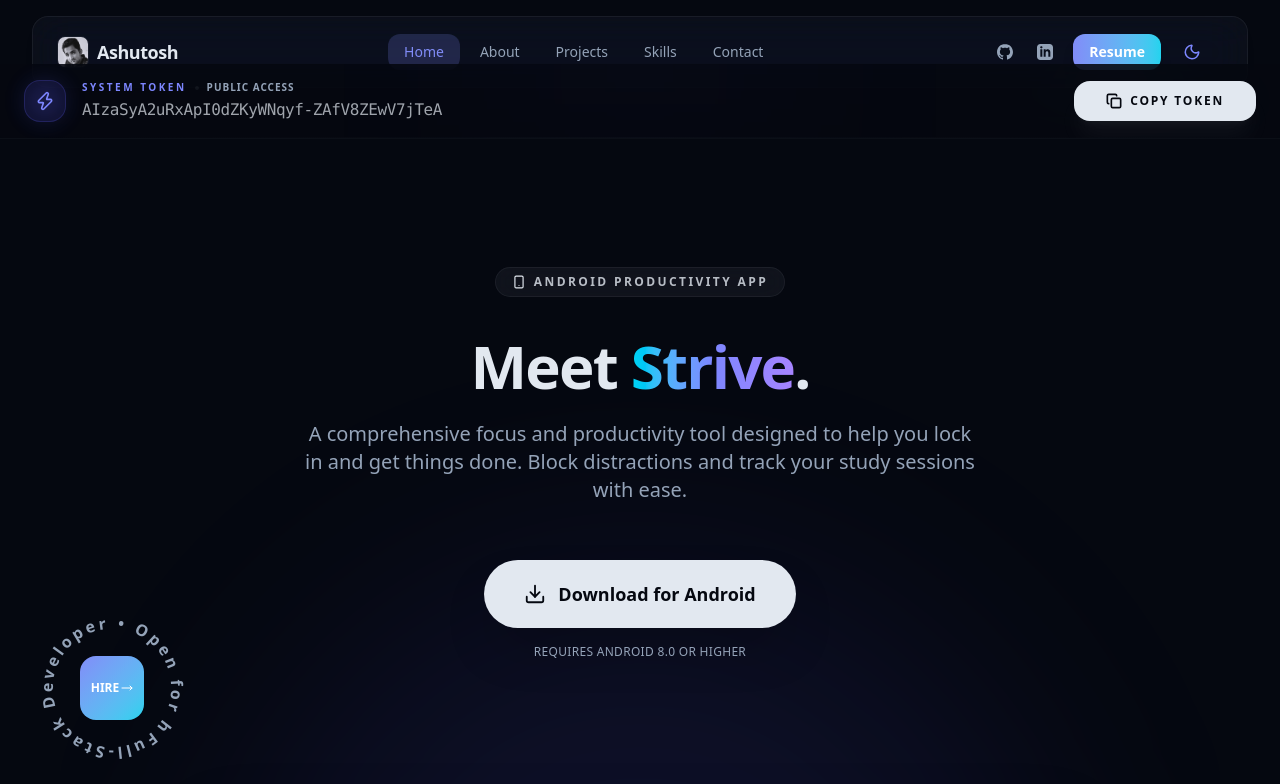
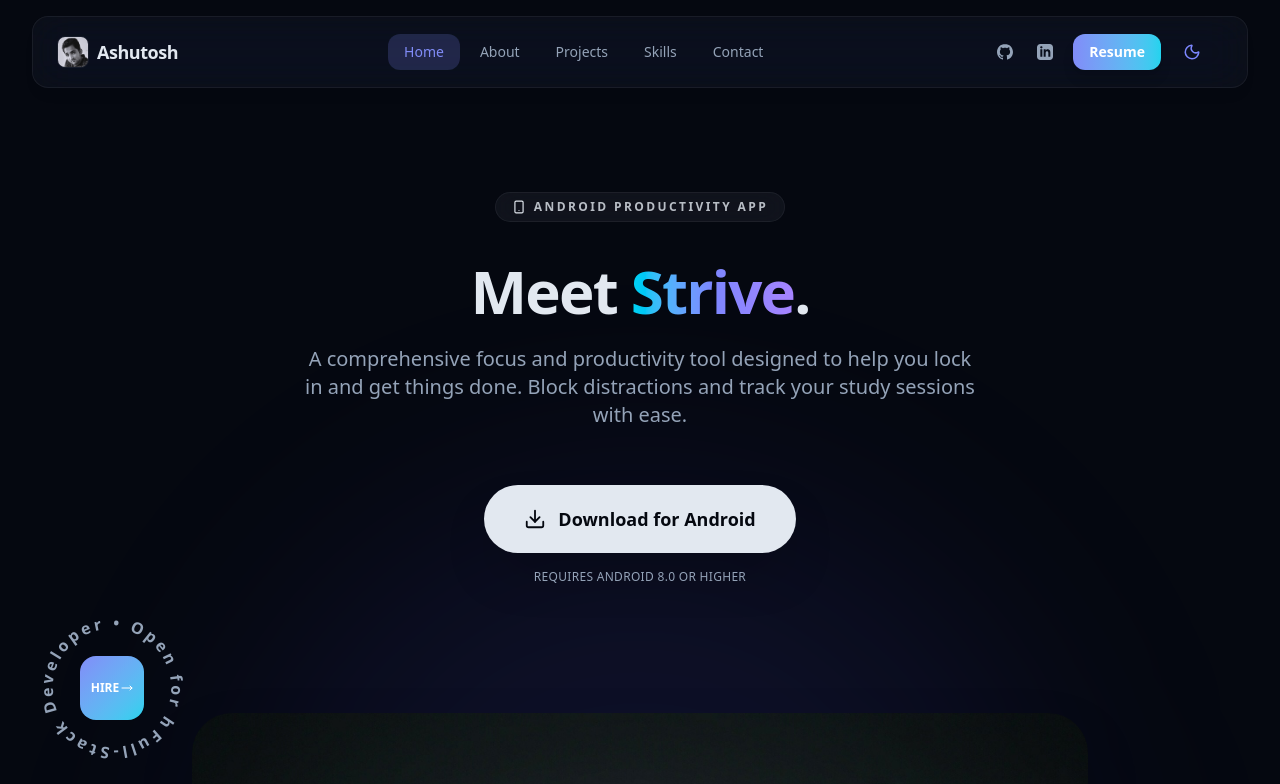
Before and after one commit to AshutoshDishagat/portfolio, a Next.js app: page / in a window 1280 px wide. Shown: the top 784 px of the page. Built offline with nearby package versions, Linux system fonts and the light colour scheme.

Commit message:
Remove API key copy section

```diff
--- a/src/app/page.tsx
+++ b/src/app/page.tsx
@@ -2,12 +2,10 @@ import Hero from "@/components/Hero";
 import HireMe from "@/components/HireMe";
 import OrbitingSkills from "@/components/OrbitingSkills";
 import AppShowcase from "@/components/AppShowcase";
-import CopySection from "@/components/CopySection";
 
 export default function Home() {
   return (
     <div className="flex flex-col flex-1 bg-background font-sans overflow-x-hidden">
-      <CopySection />
       <AppShowcase />
       <Hero />
       <OrbitingSkills />
```
